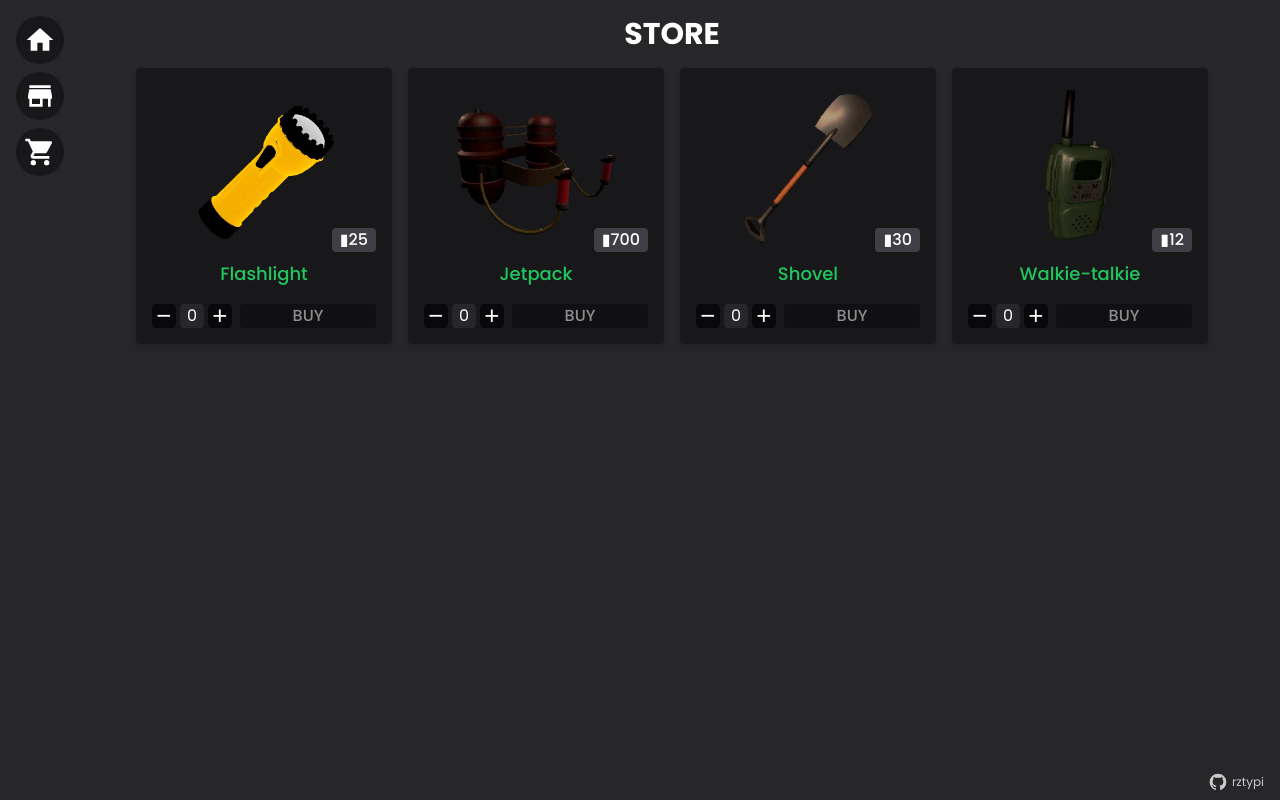
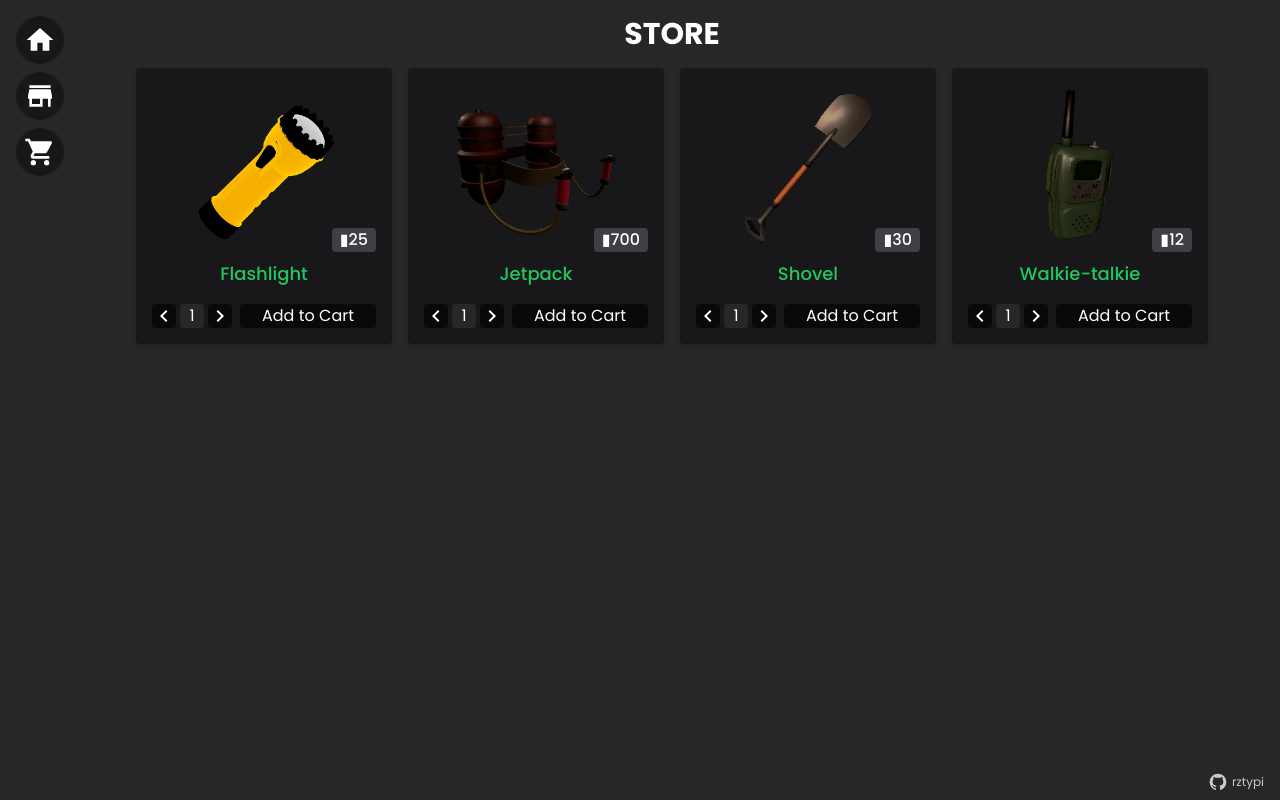
Before and after one commit to rztypi/the-company-store, a React (Vite) app: page /store in a window 1280 px wide. Built offline with nearby package versions, Linux system fonts and the light colour scheme.

Commit message:
Update qty and add to cart functions
Moved qty spinner and add to cart button to their own components.

```diff
--- /dev/null
+++ b/src/components/AddToCartButton.jsx
@@ -0,0 +1,55 @@
+import PropTypes from "prop-types";
+
+const AddToCartButton = ({
+  className = "",
+  cartDataState,
+  storeItem,
+  qty,
+  children = "Add to Cart",
+}) => {
+  const [cartData, setCartData] = cartDataState;
+
+  const addToCart = () => {
+    console.log(`added ${qty} ${storeItem.name}s`);
+    if (cartData.some((cartItem) => cartItem.item.id === storeItem.id)) {
+      setCartData(
+        cartData.map((cartItem) => {
+          if (cartItem.item.id === storeItem.id) {
+            cartItem.qty += qty;
+          }
+          return cartItem;
+        }),
+      );
+    } else {
+      setCartData(
+        cartData.concat({
+          item: storeItem,
+          qty,
+        }),
+      );
+    }
+  };
+
+  return (
+    <button
+      className={className}
+      type="button"
+      disabled={qty === 0}
+      onClick={addToCart}
+    >
+      {children}
+    </button>
+  );
+};
+
+AddToCartButton.propTypes = {
+  className: PropTypes.string,
+  cartDataState: PropTypes.array.isRequired,
+  storeItem: PropTypes.shape({
+    id: PropTypes.string.isRequired,
+    name: PropTypes.string.isRequired,
+  }).isRequired,
+  qty: PropTypes.number.isRequired,
+};
+
+export default AddToCartButton;
--- /dev/null
+++ b/src/components/QtyInput.jsx
@@ -0,0 +1,61 @@
+import PropTypes from "prop-types";
+import { useState } from "react";
+import Icon from "@mdi/react";
+import { mdiChevronLeft, mdiChevronRight } from "@mdi/js";
+import BoxButton from "./BoxButton.jsx";
+
+const QtySpinner = ({ qtyState, min = 1, max = 99 }) => {
+  const [inputValue, setInputValue] = useState(min);
+  const [qty, setQty] = qtyState;
+
+  const getValidQty = (newQty, spin = false) => {
+    if (newQty < min) {
+      newQty = spin ? max : min;
+    } else if (newQty > max) {
+      newQty = spin ? min : max;
+    }
+    return newQty;
+  };
+
+  const handleChangeValue = (event) => {
+    const value = event.target.value;
+    setInputValue(value);
+    if (!isNaN(value)) {
+      setQty(getValidQty(Math.floor(value)));
+    }
+  };
+
+  const handleClick = (newQty) => {
+    const validQty = getValidQty(newQty, true);
+    setQty(validQty);
+    setInputValue(validQty.toString());
+  };
+
+  return (
+    <div className="inline-flex items-center gap-1">
+      <BoxButton title="Subtract quantity" onClick={() => handleClick(qty - 1)}>
+        <Icon path={mdiChevronLeft} size={1} />
+      </BoxButton>
+      <input
+        type="number"
+        className="w-6 rounded bg-zinc-800 text-center"
+        min={min}
+        max={max}
+        step="1"
+        value={inputValue}
+        onChange={handleChangeValue}
+      />
+      <BoxButton title="Add quantity" onClick={() => handleClick(qty + 1)}>
+        <Icon path={mdiChevronRight} size={1} />
+      </BoxButton>
+    </div>
+  );
+};
+
+QtySpinner.propTypes = {
+  qtyState: PropTypes.array.isRequired,
+  min: PropTypes.number,
+  max: PropTypes.number,
+};
+
+export default QtySpinner;
--- a/src/components/Store.jsx
+++ b/src/components/Store.jsx
@@ -1,60 +1,16 @@
 import { useState } from "react";
 import PropTypes from "prop-types";
 import { Link, useOutletContext } from "react-router-dom";
-import Icon from "@mdi/react";
-import { mdiPlus, mdiMinus } from "@mdi/js";
-import BoxButton from "./BoxButton.jsx";
+import QtyInput from "./QtyInput.jsx";
+import AddToCartButton from "./AddToCartButton.jsx";
 import { getStoreData } from "../storeData.js";
 
 const ItemCard = ({ item }) => {
+  const [qty, setQty] = useState(1);
   const { cartData, setCartData } = useOutletContext();
 
-  const [qty, setQty] = useState(0);
-  const [inputValue, setInputValue] = useState("0");
-
-  const handleChangeValue = (event) => {
-    const value = event.target.value;
-    setInputValue(value);
-    if (value !== "" && value >= 0 && value <= 99) {
-      setQty(+value);
-    } else {
-      setQty(0);
-    }
-  };
-
-  const changeQty = (newQty) => {
-    if (newQty < 0 || newQty > 99) {
-      setInputValue(qty.toString());
-      return;
-    }
-    setQty(newQty);
-    setInputValue(newQty.toString());
-  };
-
-  const buyItem = () => {
-    console.log(`buy ${qty} ${item.name}s`);
-    changeQty(0);
-    if (cartData.some((cartItem) => cartItem.item.name === item.name)) {
-      setCartData(
-        cartData.map((cartItem) => {
-          if (cartItem.item.name === item.name) {
-            cartItem.qty += qty;
-          }
-          return cartItem;
-        }),
-      );
-    } else {
-      setCartData(
-        cartData.concat({
-          item,
-          qty,
-        }),
-      );
-    }
-  };
-
   return (
-    <div className="w-40 rounded bg-zinc-900 p-2 shadow-md sm:w-48 lg:w-64 lg:p-4">
+    <div className="w-48 rounded bg-zinc-900 p-2 shadow-md md:w-64 md:p-4">
       <Link to={item.id}>
         <div className="relative mb-2">
           <img src={item.src} alt={item.name} className="mx-auto w-3/4" />
@@ -64,34 +20,14 @@ const ItemCard = ({ item }) => {
         </div>
         <h2 className="text-lg font-medium text-green-500">{item.name}</h2>
       </Link>
-      <div className="mt-4 flex justify-between gap-2 text-sm lg:text-base">
-        <div className="flex items-center gap-1">
-          <BoxButton
-            title="Subtract quantity"
-            onClick={() => changeQty(qty - 1)}
-          >
-            <Icon path={mdiMinus} size={0.9} />
-          </BoxButton>
-          <input
-            type="number"
-            className="w-6 rounded bg-zinc-800 text-center"
-            min="0"
-            max="99"
-            value={inputValue}
-            onChange={handleChangeValue}
-          />
-          <BoxButton title="Add quantity" onClick={() => changeQty(qty + 1)}>
-            <Icon path={mdiPlus} size={0.9} />
-          </BoxButton>
-        </div>
-        <button
-          className="flex-grow rounded bg-zinc-950 font-medium disabled:opacity-50"
-          type="button"
-          disabled={qty === 0}
-          onClick={buyItem}
-        >
-          BUY
-        </button>
+      <div className="mt-4 flex flex-col items-center gap-2 md:flex-row">
+        <QtyInput qtyState={[qty, setQty]} />
+        <AddToCartButton
+          className="w-full rounded bg-zinc-950 disabled:opacity-50"
+          cartDataState={[cartData, setCartData]}
+          storeItem={item}
+          qty={qty}
+        />
       </div>
     </div>
   );
--- a/src/components/StoreItem.jsx
+++ b/src/components/StoreItem.jsx
@@ -1,8 +1,7 @@
 import { useState } from "react";
 import { useLoaderData, Navigate, useOutletContext } from "react-router-dom";
-import Icon from "@mdi/react";
-import { mdiMinus, mdiPlus } from "@mdi/js";
-import BoxButton from "./BoxButton.jsx";
+import QtyInput from "./QtyInput.jsx";
+import AddToCartButton from "./AddToCartButton.jsx";
 import { getStoreItem } from "../storeData.js";
 
 export const loader = ({ params }) => {
@@ -10,58 +9,13 @@ export const loader = ({ params }) => {
 };
 
 const StoreItem = () => {
+  const { item } = useLoaderData();
+  const [qty, setQty] = useState(1);
   const { cartData, setCartData } = useOutletContext();
-  const { item } = useLoaderData();
-
-  const [qty, setQty] = useState(1);
-  const [inputValue, setInputValue] = useState("1");
-
-  const handleChangeValue = (event) => {
-    const value = event.target.value;
-    setInputValue(value);
-    if (value !== "" && value >= 0 && value <= 99) {
-      setQty(+value);
-    } else {
-      setQty(0);
-    }
-  };
-
-  const changeQty = (newQty) => {
-    if (newQty < 1 || newQty > 99) {
-      setInputValue(qty.toString());
-      return;
-    }
-    setQty(newQty);
-    setInputValue(newQty.toString());
-  };
-
-  const buyItem = () => {
-    console.log(`buy ${qty} ${item.name}s`);
-    changeQty(1);
-    if (cartData.some((cartItem) => cartItem.item.name === item.name)) {
-      setCartData(
-        cartData.map((cartItem) => {
-          if (cartItem.item.name === item.name) {
-            cartItem.qty += qty;
-          }
-          return cartItem;
-        }),
-      );
-    } else {
-      setCartData(
-        cartData.concat({
-          item,
-          qty,
-        }),
-      );
-    }
-  };
 
   if (!item) {
     return <Navigate to="/store" replace={true} />;
   }
-
-  const handleChangeQtyValue = (event) => {};
 
   return (
     <div className="flex h-full flex-col items-center justify-center p-4">
@@ -73,33 +27,16 @@ const StoreItem = () => {
           <div className="my-4 inline-block rounded bg-zinc-700 px-2 text-xl font-bold">
             ▮{item.price}
           </div>
-          <div className="flex items-center gap-1">
-            <span className="mr-1 text-sm">Qty:</span>
-            <BoxButton
-              title="Subtract quantity"
-              onClick={() => changeQty(qty - 1)}
-            >
-              <Icon path={mdiMinus} size={0.9} />
-            </BoxButton>
-            <input
-              type="number"
-              className="w-6 rounded bg-zinc-800 text-center"
-              min="1"
-              max="99"
-              value={inputValue}
-              onChange={handleChangeValue}
-            />
-            <BoxButton title="Add quantity" onClick={() => changeQty(qty + 1)}>
-              <Icon path={mdiPlus} size={0.9} />
-            </BoxButton>
+          <div className="flex items-center gap-2">
+            <span>Qty:</span>
+            <QtyInput qtyState={[qty, setQty]} />
           </div>
-          <button
+          <AddToCartButton
             className="mt-2 flex w-full justify-center rounded bg-zinc-950 py-1 text-lg font-medium"
-            type="button"
-            onClick={buyItem}
-          >
-            BUY
-          </button>
+            cartDataState={[cartData, setCartData]}
+            storeItem={item}
+            qty={qty}
+          />
         </div>
       </div>
     </div>
```
